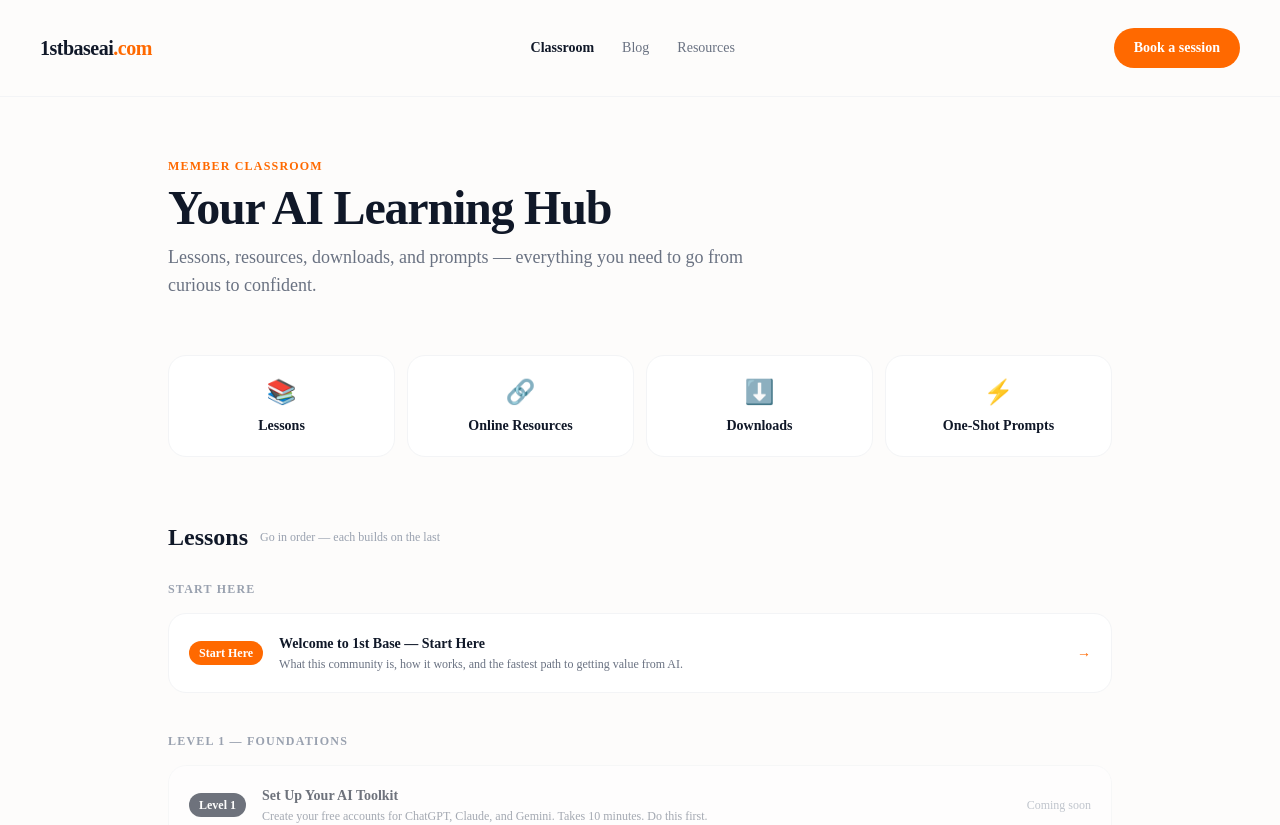
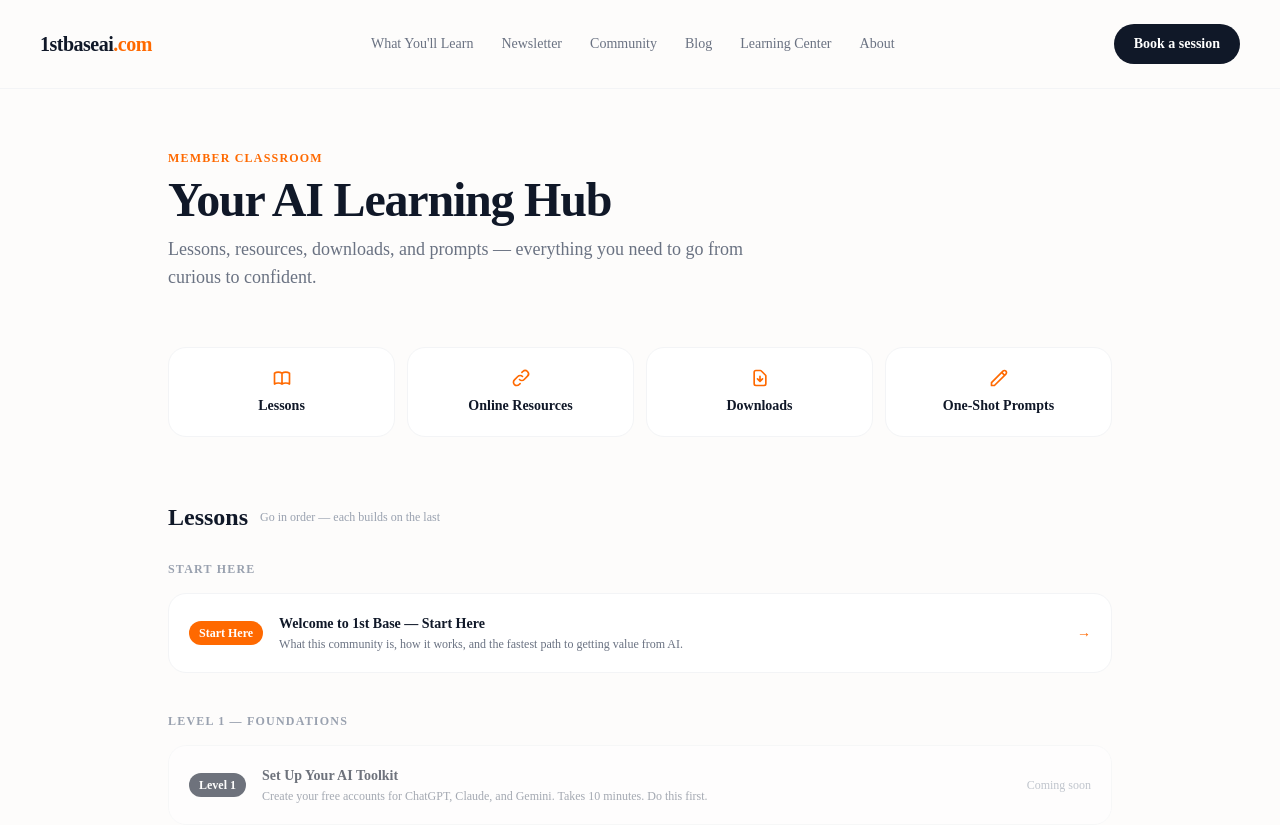
Before and after one commit to gwbeats85/1stbase-website, a Next.js app: page /learn in a window 1280 px wide. Shown: the top 825 px of the page. Built offline with nearby package versions, Linux system fonts and the light colour scheme.

Commit message:
Remove remaining emojis from learn pages, unify nav
- learn/page.tsx: replace emoji quick-nav icons with SVGs, replace tip icon, use SiteNav
- learn/welcome/page.tsx: replace emoji list items with SVG checkmarks
- All pages now use consistent SiteNav with matching nav items

```diff
--- a/src/app/learn/page.tsx
+++ b/src/app/learn/page.tsx
@@ -1,5 +1,6 @@
 import Link from "next/link";
 import { lessons, onlineResources, downloads, prompts } from "@/data/learn";
+import { SiteNav } from "@/components/ui/site-nav";
 
 export const metadata = {
   title: "Learn — 1st Base AI",
@@ -23,23 +24,7 @@ export default function LearnPage() {
 
   return (
     <div className="min-h-screen bg-[#fdfcfb]">
-      {/* Nav */}
-      <div className="flex items-center justify-between px-8 md:px-10 py-7 border-b border-gray-100">
-        <Link href="/" className="font-black text-xl tracking-tight text-gray-900">
-          1stbaseai<span className="text-orange-500">.com</span>
-        </Link>
-        <nav className="hidden md:flex items-center gap-7">
-          <Link href="/learn" className="text-sm font-bold text-gray-900">Classroom</Link>
-          <Link href="/blog" className="text-sm font-medium text-gray-500 hover:text-gray-900 transition-colors">Blog</Link>
-          <Link href="/resources" className="text-sm font-medium text-gray-500 hover:text-gray-900 transition-colors">Resources</Link>
-        </nav>
-        <a
-          href="https://calendly.com/1stbaseai/30min"
-          className="bg-orange-500 hover:bg-orange-600 text-white text-sm font-bold px-5 py-2.5 rounded-full transition-colors"
-        >
-          Book a session
-        </a>
-      </div>
+      <SiteNav sticky activePage="learn" />
 
       <div className="max-w-5xl mx-auto px-8 md:px-10 py-14">
 
@@ -57,17 +42,33 @@ export default function LearnPage() {
         {/* Quick Nav */}
         <div className="grid grid-cols-2 md:grid-cols-4 gap-3 mb-16">
           {[
-            { label: "Lessons", href: "#lessons", emoji: "📚" },
-            { label: "Online Resources", href: "#resources", emoji: "🔗" },
-            { label: "Downloads", href: "#downloads", emoji: "⬇️" },
-            { label: "One-Shot Prompts", href: "#prompts", emoji: "⚡" },
+            {
+              label: "Lessons",
+              href: "#lessons",
+              icon: <svg className="w-5 h-5" fill="none" viewBox="0 0 24 24" stroke="currentColor" strokeWidth={2}><path strokeLinecap="round" strokeLinejoin="round" d="M12 6.253v13m0-13C10.832 5.477 9.246 5 7.5 5S4.168 5.477 3 6.253v13C4.168 18.477 5.754 18 7.5 18s3.332.477 4.5 1.253m0-13C13.168 5.477 14.754 5 16.5 5c1.747 0 3.332.477 4.5 1.253v13C19.832 18.477 18.247 18 16.5 18c-1.746 0-3.332.477-4.5 1.253" /></svg>,
+            },
+            {
+              label: "Online Resources",
+              href: "#resources",
+              icon: <svg className="w-5 h-5" fill="none" viewBox="0 0 24 24" stroke="currentColor" strokeWidth={2}><path strokeLinecap="round" strokeLinejoin="round" d="M13.828 10.172a4 4 0 00-5.656 0l-4 4a4 4 0 105.656 5.656l1.102-1.101m-.758-4.899a4 4 0 005.656 0l4-4a4 4 0 00-5.656-5.656l-1.1 1.1" /></svg>,
+            },
+            {
+              label: "Downloads",
+              href: "#downloads",
+              icon: <svg className="w-5 h-5" fill="none" viewBox="0 0 24 24" stroke="currentColor" strokeWidth={2}><path strokeLinecap="round" strokeLinejoin="round" d="M12 10v6m0 0l-3-3m3 3l3-3m2 8H7a2 2 0 01-2-2V5a2 2 0 012-2h5.586a1 1 0 01.707.293l5.414 5.414a1 1 0 01.293.707V19a2 2 0 01-2 2z" /></svg>,
+            },
+            {
+              label: "One-Shot Prompts",
+              href: "#prompts",
+              icon: <svg className="w-5 h-5" fill="none" viewBox="0 0 24 24" stroke="currentColor" strokeWidth={2}><path strokeLinecap="round" strokeLinejoin="round" d="M15.232 5.232l3.536 3.536m-2.036-5.036a2.5 2.5 0 113.536 3.536L6.5 21.036H3v-3.572L16.732 3.732z" /></svg>,
+            },
           ].map((item) => (
             <a
               key={item.label}
               href={item.href}
               className="flex flex-col items-center gap-2 p-5 bg-white border border-gray-100 rounded-2xl hover:border-orange-200 hover:shadow-sm transition-all text-center"
             >
-              <span className="text-2xl">{item.emoji}</span>
+              <span className="text-orange-500">{item.icon}</span>
               <span className="text-sm font-bold text-gray-900">{item.label}</span>
             </a>
           ))}
@@ -200,7 +201,9 @@ export default function LearnPage() {
                   <pre className="text-xs text-gray-600 font-mono leading-relaxed whitespace-pre-wrap bg-gray-50 rounded-xl p-4">{p.prompt}</pre>
                   {p.tip && (
                     <p className="text-xs text-gray-400 mt-3 flex gap-1.5 items-start">
-                      <span className="text-orange-400 shrink-0">💡</span>
+                      <svg className="w-3.5 h-3.5 text-orange-400 shrink-0 mt-0.5" fill="none" viewBox="0 0 24 24" stroke="currentColor" strokeWidth={2}>
+                        <path strokeLinecap="round" strokeLinejoin="round" d="M13 16h-1v-4h-1m1-4h.01M21 12a9 9 0 11-18 0 9 9 0 0118 0z" />
+                      </svg>
                       {p.tip}
                     </p>
                   )}
--- a/src/app/learn/welcome/page.tsx
+++ b/src/app/learn/welcome/page.tsx
@@ -55,14 +55,16 @@ export default function WelcomePage() {
 
           <ul className="space-y-3 mt-2">
             {[
-              ["📚 Lessons", "Step-by-step walkthroughs from foundations to full automation. Go in order — each one builds on the last."],
-              ["🔗 Online Resources", "The best free learning material straight from the AI companies themselves — Anthropic, Google, OpenAI, and more."],
-              ["⬇️ Downloads", "Cheat sheets, prompt packs, and guides you can save and reference anytime. Free for members."],
-              ["⚡ One-Shot Prompts", "Copy-paste prompts for the most common tasks. Fill in the brackets, paste into any AI, get results."],
-            ].map(([title, desc]) => (
-              <li key={String(title)} className="flex gap-3">
-                <span className="shrink-0 mt-0.5">{String(title).split(" ")[0]}</span>
-                <span><strong className="text-gray-900">{String(title).split(" ").slice(1).join(" ")}</strong> — {String(desc)}</span>
+              { label: "Lessons", desc: "Step-by-step walkthroughs from foundations to full automation. Go in order — each one builds on the last." },
+              { label: "Online Resources", desc: "The best free learning material straight from the AI companies themselves — Anthropic, Google, OpenAI, and more." },
+              { label: "Downloads", desc: "Cheat sheets, prompt packs, and guides you can save and reference anytime. Free for members." },
+              { label: "One-Shot Prompts", desc: "Copy-paste prompts for the most common tasks. Fill in the brackets, paste into any AI, get results." },
+            ].map(({ label, desc }) => (
+              <li key={label} className="flex gap-3">
+                <svg className="w-4 h-4 text-orange-500 shrink-0 mt-0.5" fill="none" viewBox="0 0 24 24" stroke="currentColor" strokeWidth={2}>
+                  <path strokeLinecap="round" strokeLinejoin="round" d="M9 12l2 2 4-4m6 2a9 9 0 11-18 0 9 9 0 0118 0z" />
+                </svg>
+                <span><strong className="text-gray-900">{label}</strong> — {desc}</span>
               </li>
             ))}
           </ul>
```
